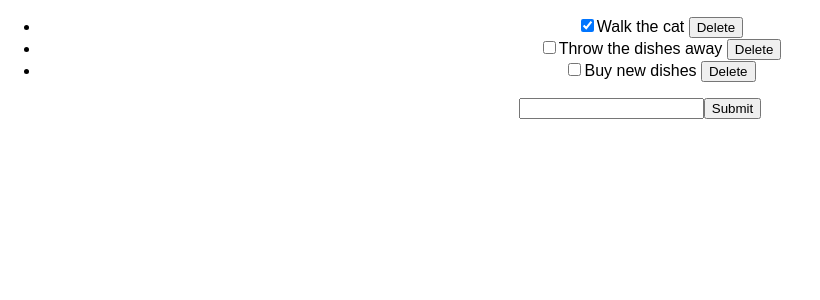
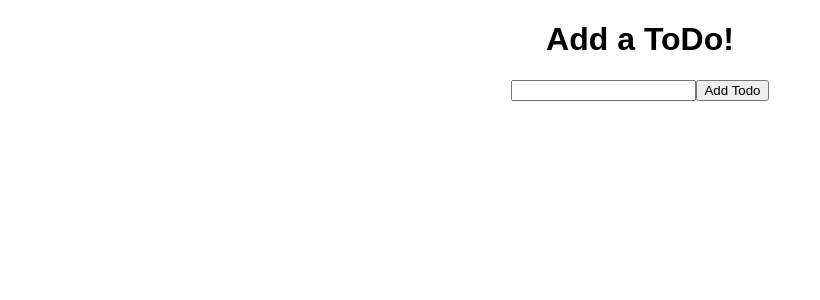
Before and after one commit to webdevbrent/react-to-do, a React (Create React App) app: page / in a window 1280 px wide. Shown: the top 300 px of the page, without its empty margins (0-820 px from the left). Built offline with nearby package versions, Linux system fonts and the light colour scheme.

Commit message:
Added Removal Functionality

```diff
--- a/src/App.js
+++ b/src/App.js
@@ -6,14 +6,10 @@ class App extends Component {
   constructor(props) {
     super(props);
     this.state = {
-      todos: [
-        { description: 'Walk the cat', isCompleted: true },
-        { description: 'Throw the dishes away', isCompleted: false },
-        { description: 'Buy new dishes', isCompleted: false}
-      ],
+      todos: [],
       newTodoDescription: ''
     };
-    this.deleteTodo = this.deleteTodo.bind(this)
+    this.deleteTodo = this.deleteTodo.bind(this);
   }
 
 handleChange(e) {
@@ -36,33 +32,35 @@ toggleComplete(index) {
 }
 
 
-// ASK FOR HELP!!
-deleteTodo(index){
-  this.setState({
-    todo: this.state.todo.filter(el => el !== index)
-  })
+deleteTodo(id) {
+  const remainingToDos = this.state.todos.filter((todo) => {
+      if(todo.id !== id) return todo; });
+  this.setState({ todos: remainingToDos });
 }
 
 
   render() {
     return (
       <div className="App">
-        <ul>
-          { this.state.todos.map( (todo, index) =>
-            <ToDo key={ index }
-              description={ todo.description }
-              isCompleted={ todo.isCompleted }
-              toggleComplete={ () => this.toggleComplete(index) }
-               />
-          )}
-        </ul>
+        <h1>Add a ToDo!</h1>
         <form onSubmit={ (e) => this.handleSubmit(e)}>
           <input type="text"
             value={ this.state.newTodoDescription }
             onChange={ (e) => this.handleChange(e) }
             />
-          <input type="submit" />
+          <input type="submit" value="Add Todo" />
         </form>
+        <ul>
+          { this.state.todos.map( (todo, id) =>
+            <ToDo key={ id }
+              description={ todo.description }
+              isCompleted={ todo.isCompleted }
+              toggleComplete={ () => this.toggleComplete(id) }
+              onDelete={ this.deleteTodo }
+               />
+          )}
+
+        </ul>
       </div>
     );
   }
--- a/src/components/ToDo.js
+++ b/src/components/ToDo.js
@@ -5,8 +5,8 @@ class ToDo extends Component {
               return (
                 <li>
                   <input type="checkbox" checked={ this.props.isCompleted } onChange={ this.props.toggleComplete } />
-        <span>{ this.props.description } {''}</span>
-        <button onClick={() => { this.deleteTodo }}>Delete</button>
+                  <span>{ this.props.description }  {''}</span>
+                  <button onClick={() => this.props.onDelete(this.props.id)}>Remove Todo</button>
                 </li>
               );
             }
--- a/src/index.css
+++ b/src/index.css
@@ -3,3 +3,7 @@ body {
   padding: 0;
   font-family: sans-serif;
 }
+
+li {
+  list-style: none;
+}
```
Lines whose indentation alone changed are shown as unchanged.
